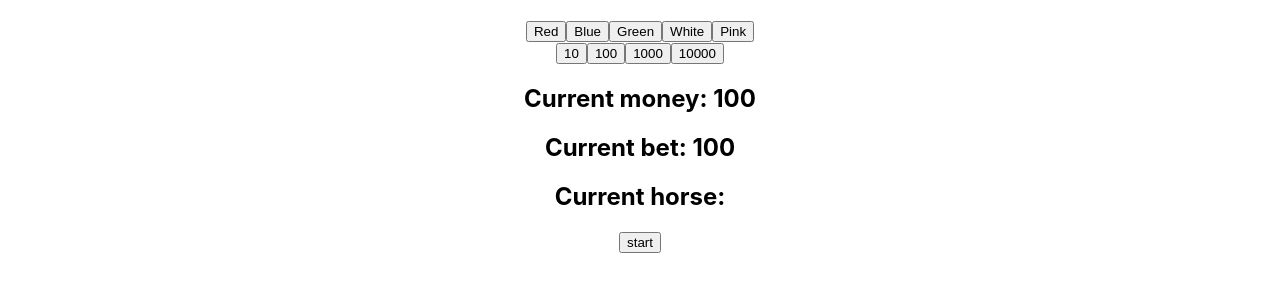
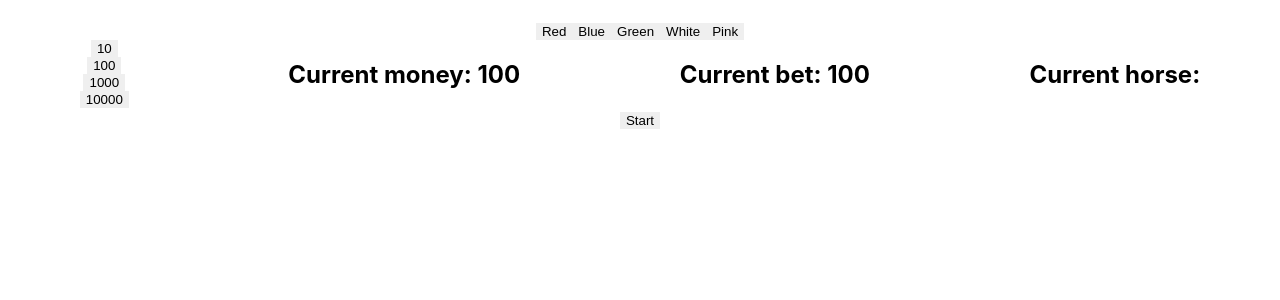
Before and after one commit to MirkusX/outside-racks, a React (Create React App) app: page / in a window 1280 px wide. Shown: the top 300 px of the page. Built offline with nearby package versions, Linux system fonts and the light colour scheme.

Commit message:
wip/styling

```diff
--- a/src/Components/StyledComponents.js
+++ b/src/Components/StyledComponents.js
@@ -1 +1,16 @@
 import styled from "styled-components";
+
+export const FlexDiv = styled.div`
+  display: flex;
+  align-items: center;
+  justify-content: space-around;
+  ${(props) => {
+    if (props.column)
+      return `
+    flex-direction: column;`;
+  }}
+`;
+
+export const StyledButton = styled.button`
+  border: none;
+`;
--- a/src/Pages/Frontpage.js
+++ b/src/Pages/Frontpage.js
@@ -1,4 +1,5 @@
 import { useReducer } from "react";
+import { FlexDiv, StyledButton } from "../Components/StyledComponents";
 import { initialState, reducer } from "../Components/useReducer";
 import { HorseArray, MoneyArray } from "./FrontpageFiles.js/HorseArray";
 
@@ -32,29 +33,33 @@ export const Frontpage = () => {
       <div>
         <h1>{state.winner}</h1>
       </div>
+
       <div>
         {HorseArray.map((item, index) => {
           return (
-            <button key={index} onClick={() => chooseHorse(item)}>
+            <StyledButton key={index} onClick={() => chooseHorse(item)}>
               {item}
-            </button>
+            </StyledButton>
           );
         })}
       </div>
-      <div>
-        {MoneyArray.map((item, index) => {
-          return (
-            <button key={index} onClick={() => chooseMoney(item)}>
-              {item}
-            </button>
-          );
-        })}
+      <FlexDiv>
+        <FlexDiv column>
+          {MoneyArray.map((item, index) => {
+            return (
+              <StyledButton key={index} onClick={() => chooseMoney(item)}>
+                {item}
+              </StyledButton>
+            );
+          })}
+        </FlexDiv>
         <h2>Current money: {state.money}</h2>
         <h2>Current bet: {state.moneyBet}</h2>
         <h2>Current horse: {state.horse}</h2>
-      </div>
+      </FlexDiv>
+
       <div>
-        <button onClick={() => start()}>start</button>
+        <StyledButton onClick={() => start()}>Start</StyledButton>
       </div>
     </section>
   );
```
